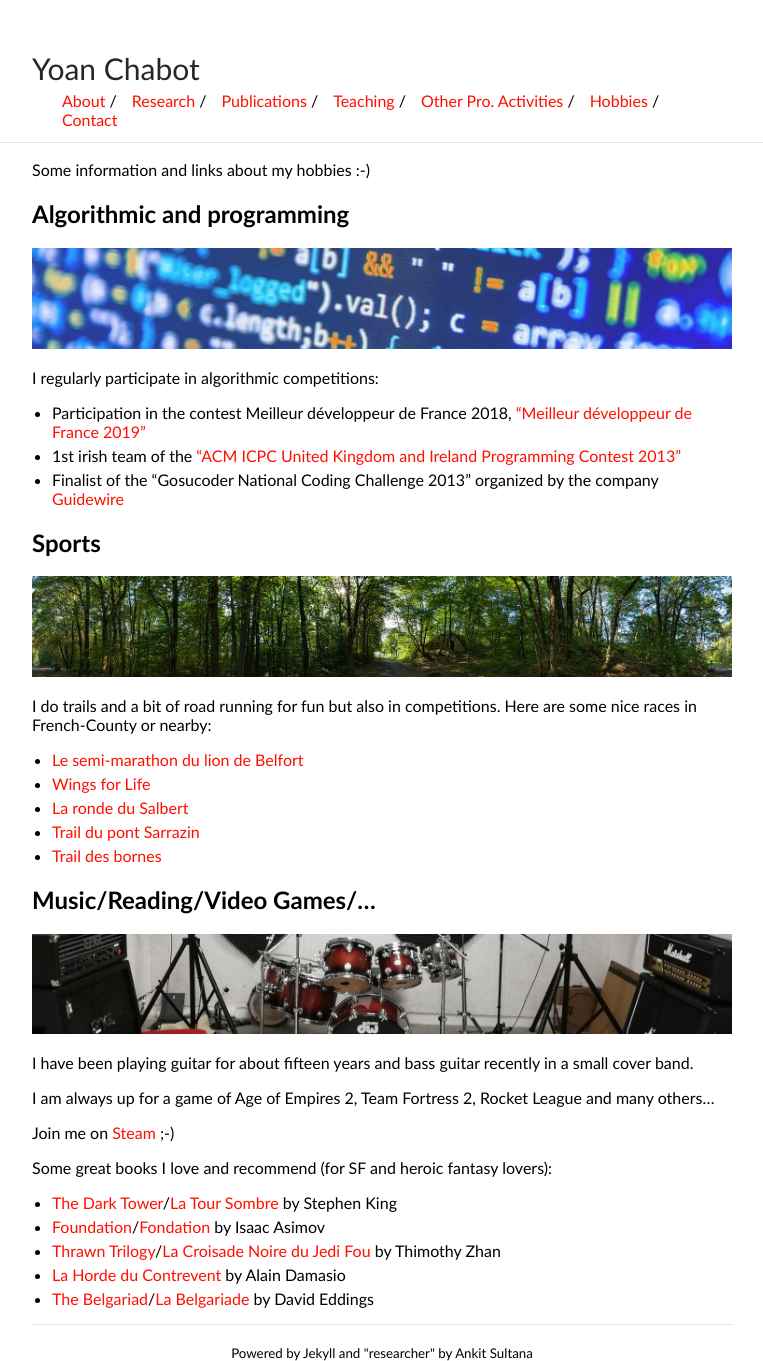
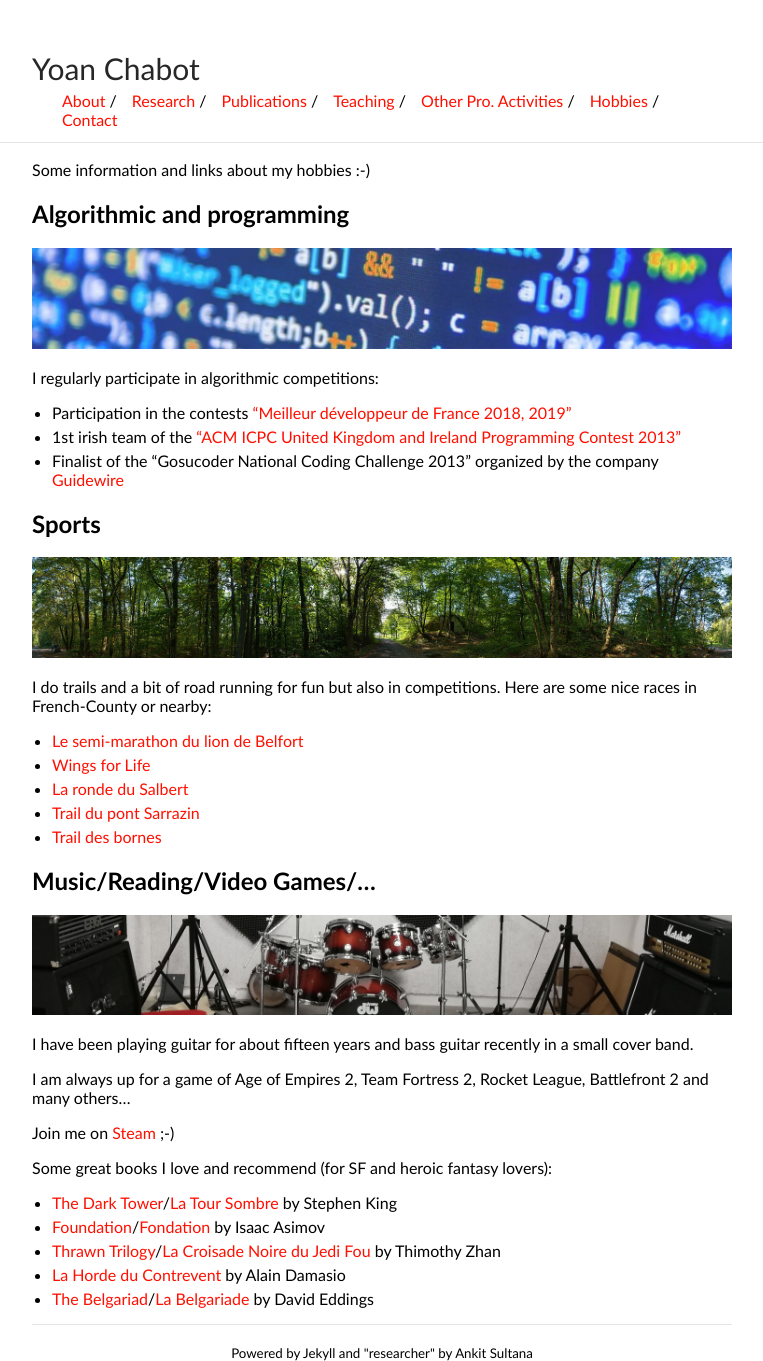
Before and after one commit to yoanchabot/yoanchabot.github.io, a Jekyll site: the page built from hobbies.md, in a window 1280 px wide. Shown: the whole page, without its empty margins (258-1021 px from the left). Built offline with Jekyll 4.4.1, drawn with Linux system fonts in a browser that asks for light colours.

Commit message:
Update hobbies.md

```diff
--- a/hobbies.md
+++ b/hobbies.md
@@ -9,7 +9,7 @@ Some information and links about my hobbies :-)
 ![Algorithm]({{ site.baseurl }}/images/algorithm.jpg "Algorithm")
 
 I regularly participate in algorithmic competitions:
-* Participation in the contest Meilleur développeur de France 2018, ["Meilleur développeur de France 2019"](https://mdf19.com/)
+* Participation in the contests ["Meilleur développeur de France 2018, 2019"](https://mdf19.com/)
 * 1st irish team of the ["ACM ICPC United Kingdom and Ireland Programming Contest 2013"](http://ukiepc.info/)
 * Finalist of the "Gosucoder National Coding Challenge 2013" organized by the company [Guidewire](https://www.guidewire.com/)
 
@@ -30,7 +30,7 @@ Here are some nice races in French-County or nearby:
 
 I have been playing guitar for about fifteen years and bass guitar recently in a small cover band.
 
-I am always up for a game of Age of Empires 2, Team Fortress 2, Rocket League and many others...
+I am always up for a game of Age of Empires 2, Team Fortress 2, Rocket League, Battlefront 2 and many others...
 
 Join me on [Steam](https://steamcommunity.com/profiles/76561198042810574/) ;-)
 
```
